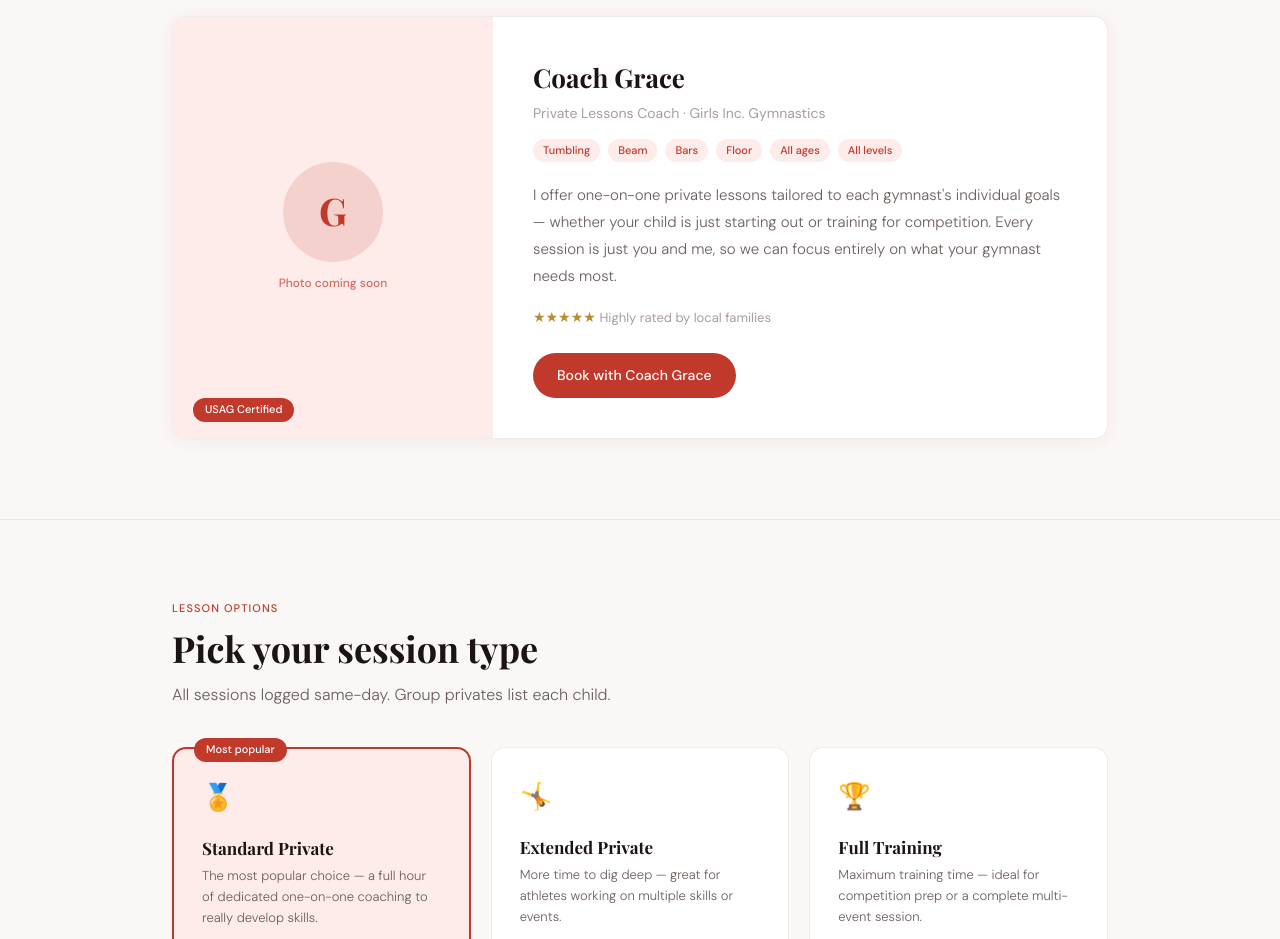
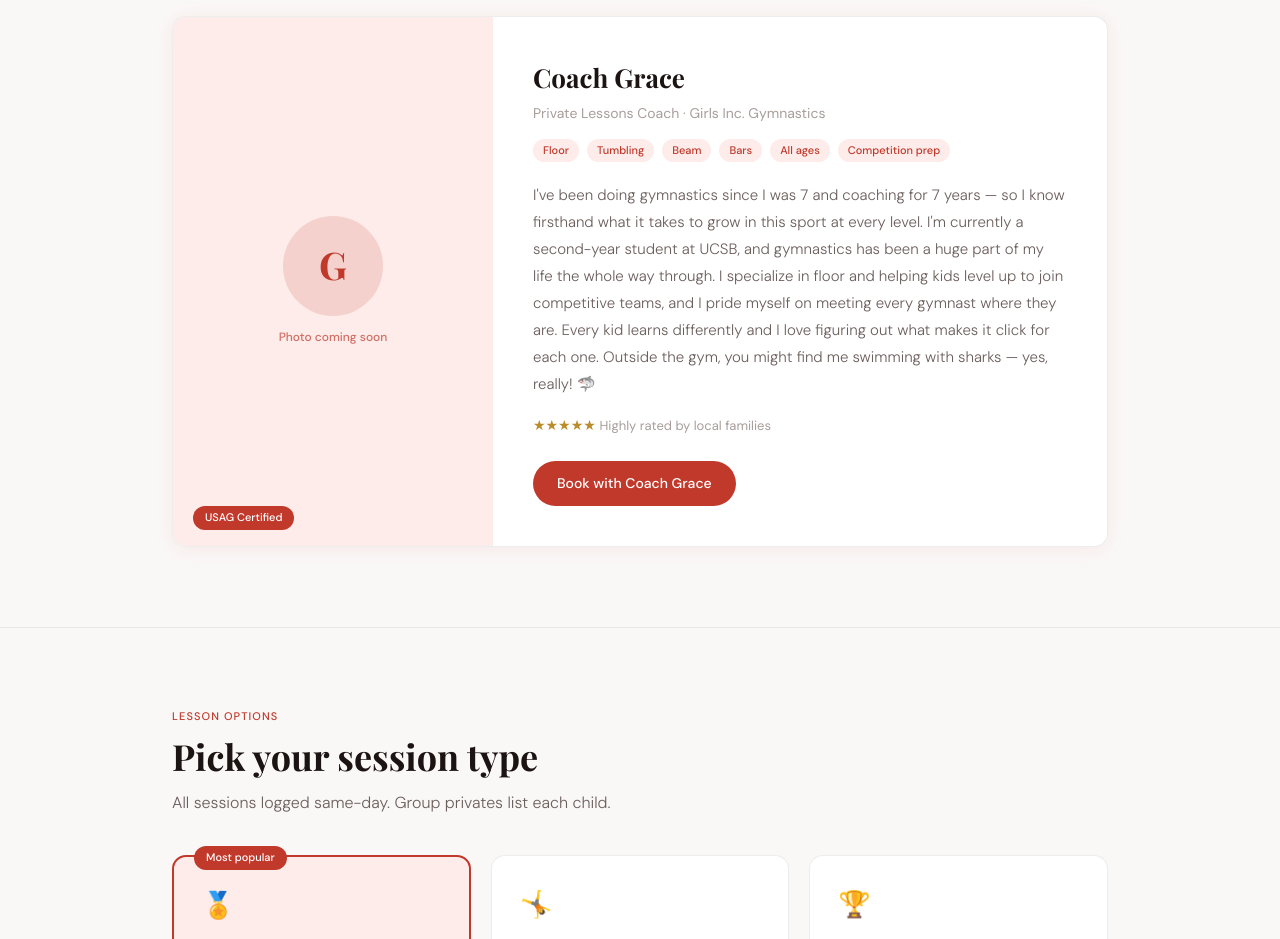
Before and after one commit to nickperk012/girlsinc-gymnastics, a plain HTML site: page index.html in a window 1280 px wide. Shown: the part 1060-1999 px from the top of the page. Drawn offline with nearby package versions, Linux system fonts and the light colour scheme; a script that the page names is missing; a web font is replaced by a local one.

Commit message:
Update index.html

```diff
--- a/index.html
+++ b/index.html
@@ -458,15 +458,15 @@
       <div style="font-family:'Playfair Display',serif;font-size:26px;font-weight:700;margin-bottom:4px;">Coach Grace</div>
       <div style="font-size:14px;color:var(--text-hint);margin-bottom:14px;">Private Lessons Coach · Girls Inc. Gymnastics</div>
       <div style="display:flex;gap:8px;flex-wrap:wrap;margin-bottom:1.25rem;">
+        <span class="cbadge">Floor</span>
         <span class="cbadge">Tumbling</span>
         <span class="cbadge">Beam</span>
         <span class="cbadge">Bars</span>
-        <span class="cbadge">Floor</span>
         <span class="cbadge">All ages</span>
-        <span class="cbadge">All levels</span>
+        <span class="cbadge">Competition prep</span>
       </div>
       <div style="font-size:15px;color:var(--text-muted);font-weight:300;line-height:1.8;">
-        I offer one-on-one private lessons tailored to each gymnast's individual goals — whether your child is just starting out or training for competition. Every session is just you and me, so we can focus entirely on what your gymnast needs most.
+        I've been doing gymnastics since I was 7 and coaching for 7 years — so I know firsthand what it takes to grow in this sport at every level. I'm currently a second-year student at UCSB, and gymnastics has been a huge part of my life the whole way through. I specialize in floor and helping kids level up to join competitive teams, and I pride myself on meeting every gymnast where they are. Every kid learns differently and I love figuring out what makes it click for each one. Outside the gym, you might find me swimming with sharks — yes, really! 🦈
       </div>
       <div style="color:var(--gold);font-size:14px;margin-top:1rem;">★★★★★ <span style="color:var(--text-hint);font-size:13px;">Highly rated by local families</span></div>
       <a href="#booking" class="btn-primary" style="display:inline-block;margin-top:1.5rem;font-size:14px;padding:11px 24px;">Book with Coach Grace</a>
```
